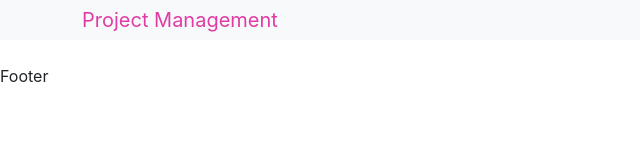
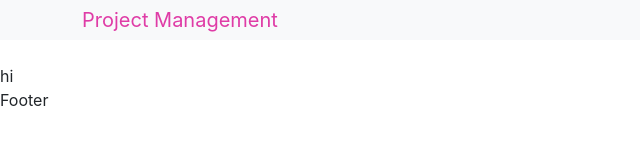
Before and after one commit to bimashazaman/Project-Management-MERN, a React (Create React App) app in the folder client/: page / in a window 1280 px wide. Shown: the top 162 px of the page, without its empty margins (0-640 px from the left). Built offline with nearby package versions, Linux system fonts and the light colour scheme.

Commit message:
React layout minor bug fix

```diff
--- a/client/src/App.js
+++ b/client/src/App.js
@@ -5,6 +5,7 @@ import {
   InMemoryCache,
   HttpLink,
 } from '@apollo/client'
+import ClientComponent from './components/Clients/ClientComponent'
 
 const client = new ApolloClient({
   cache: new InMemoryCache(),
@@ -16,7 +17,9 @@ const client = new ApolloClient({
 function App() {
   return (
     <ApolloProvider client={client}>
-      <Layout> </Layout>
+      <Layout>
+        <ClientComponent />
+      </Layout>
     </ApolloProvider>
   )
 }
--- /dev/null
+++ b/client/src/components/Clients/ClientComponent.jsx
@@ -0,0 +1,7 @@
+import React from 'react'
+
+const ClientComponent = () => {
+  return <div>hi</div>
+}
+
+export default ClientComponent
--- a/client/src/components/layout/Layout.jsx
+++ b/client/src/components/layout/Layout.jsx
@@ -2,11 +2,11 @@ import React from 'react'
 import Footer from '../partials/Footer'
 import Header from '../partials/Header'
 
-const Layout = ({ child }) => {
+const Layout = ({ children }) => {
   return (
     <div>
       <Header />
-      {child}
+      {children}
       <Footer />
     </div>
   )
```
